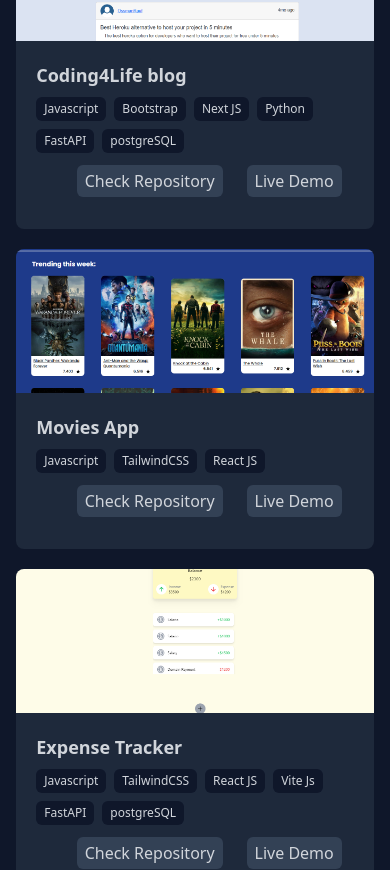
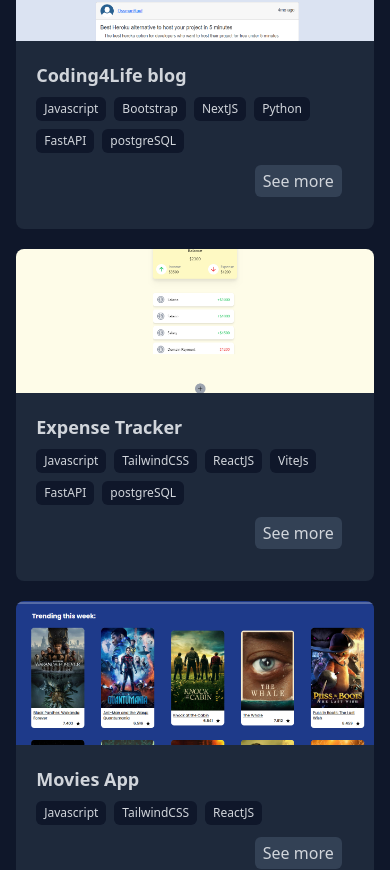
Before and after one commit to OssmanRauf/Portfolio, a Next.js app: page / in a window 390 px wide. Shown: the part 1002-1872 px from the top of the page. Built offline with nearby package versions, Linux system fonts and the light colour scheme.

Commit message:
Adding see more modal

```diff
--- /dev/null
+++ b/components/Modal.jsx
@@ -0,0 +1,65 @@
+import projects from "../data/projects";
+const Modal = ({ index, setShowModal }) => {
+	const project = projects[index];
+	return (
+		<>
+			<div class="modal bg-gray-600 bg-opacity-60 fixed w-full h-full top-0 left-0 flex items-center justify-center z-10">
+				<div class=" bg-slate-900 text-gray-300 w-11/12 md:max-w-4xl mx-auto rounded shadow-lg z-40 overflow-y-auto">
+					<div className="w-full p-2 flex justify-end">
+						<button
+							onClick={() => {
+								setShowModal(false);
+							}}
+							className="right-0">
+							<svg
+								fill="none"
+								stroke="white"
+								stroke-width="1.5"
+								width="25px"
+								viewBox="0 0 24 24"
+								xmlns="http://www.w3.org/2000/svg"
+								aria-hidden="true">
+								<path
+									stroke-linecap="round"
+									stroke-linejoin="round"
+									d="M6 18L18 6M6 6l12 12"></path>
+							</svg>
+						</button>
+					</div>
+					<div class="m-2 modal-content py-4 text-left px-6 z-50 flex flex-col md:flex-row">
+						<div className="w-11/12 md:w-1/2 px-2 mx-auto my-2">
+							<iframe
+								className="w-full h-52 md:60 rounded-2xl"
+								src={`https://www.youtube.com/embed/${project.embedded}?modestbranding=1&rel=0`}
+								title="YouTube video player"
+								frameborder="0"
+								allow="accelerometer; autoplay; clipboard-write; encrypted-media; gyroscope; picture-in-picture; web-share"
+								allowFullScreen="true"></iframe>
+						</div>
+						<div className="w-full md:w-1/2 px-2 mx-auto my-2">
+							<h3 className="text-lg md:text-xl mb-2 md:mb-3 font-semibold">
+								{project.title}
+							</h3>
+							<p className="flex flex-wrap gap-2 flex-row items-center justify-start text-xs md:text-sm ">
+								{project.technologies.map((techName, index) => {
+									return (
+										<span
+											key={index}
+											className="inline-block px-2 py-1 bg-slate-600 rounded-md">
+											{techName}
+										</span>
+									);
+								})}
+							</p>
+							<p className="text-justify pt-2 md:pt-0 px-1 text-sm md:text-base">
+								{project.description}
+							</p>
+						</div>
+					</div>
+				</div>
+			</div>
+		</>
+	);
+};
+
+export default Modal;
--- a/components/Portfolio.jsx
+++ b/components/Portfolio.jsx
@@ -1,15 +1,20 @@
 import PortfolioItem from "./PortfolioItem";
 import projects from "../data/projects";
 
-const Portfolio = () => {
+const Portfolio = ({ handleClick }) => {
 	return (
 		<div id="portfolio">
 			<h2 className="text-indigo-500 flex flex-row text-2xl md:text-3xl mb-1 md:mb-3 font-bold pb-3">
 				My Recent Work
 			</h2>
 			<div className="grid grid-cols-1 md:grid-cols-2 gap-5 pb-7">
-				{projects.map((project) => (
-					<PortfolioItem key={project.title} project={project} />
+				{projects.map((project, index) => (
+					<PortfolioItem
+						handleClick={handleClick}
+						key={index}
+						index={index}
+						project={project}
+					/>
 				))}
 			</div>
 		</div>
--- a/components/PortfolioItem.jsx
+++ b/components/PortfolioItem.jsx
@@ -1,4 +1,4 @@
-const PortfolioItem = ({ project }) => {
+const PortfolioItem = ({ project, handleClick, index }) => {
 	return (
 		<div className="bg-slate-800 rounded-lg overflow-hidden">
 			<img
@@ -11,10 +11,10 @@ const PortfolioItem = ({ project }) => {
 					{project.title}
 				</h3>
 				<p className="flex flex-wrap gap-2 flex-row items-center justify-start text-xs md:text-sm ">
-					{project.technologies.map((techName) => {
+					{project.technologies.map((techName, index) => {
 						return (
 							<span
-								key={techName}
+								key={index}
 								className="inline-block px-2 py-1 bg-slate-900 rounded-md">
 								{techName}
 							</span>
@@ -22,24 +22,13 @@ const PortfolioItem = ({ project }) => {
 					})}
 				</p>
 				<p className="flex justify-end">
-					<a
-						href={project.repositoryUrl}
-						className="button"
-						target="_blank"
-						rel="noreferrer">
-						<button className="rounded-md bg-slate-700 px-2 py-1 m-3">
-							Check Repository
-						</button>
-					</a>
-					<a
-						href={project.liveDemoUrl}
-						className="button"
-						target="_blank"
-						rel="noreferrer">
-						<button className="rounded-md bg-slate-700 px-2 py-1 m-3">
-							Live Demo
-						</button>
-					</a>
+					<button
+						onClick={() => {
+							handleClick(index);
+						}}
+						className="rounded-md bg-slate-700 px-2 py-1 m-3">
+						See more
+					</button>
 				</p>
 			</div>
 		</div>
--- a/data/projects.js
+++ b/data/projects.js
@@ -1,23 +1,20 @@
-export default [{
+export default [
+	{
 		imageUrl: "/assets/coding4life.png",
 		title: "Coding4Life blog",
 		technologies: [
 			"Javascript",
 			"Bootstrap",
-            "Next JS",
+			"NextJS",
 			"Python",
 			"FastAPI",
 			"postgreSQL",
 		],
 		liveDemoUrl: "https://coding4life.org",
 		repositoryUrl: "https://github.com/OssmanRauf/coding4life-frontendt",
-    },
-    {
-        imageUrl: "/assets/MoviesAPP.png",
-        title: "Movies App",
-        technologies: ["Javascript", "TailwindCSS", "React JS"],
-        liveDemoUrl: "https://ossmanrauf.github.io/BreakingBadCast/",
-        repositoryUrl: "https://github.com/OssmanRauf/BreakingBadCast",
+		embedded: "dQw4w9WgXcQ",
+		description:
+			"A blog for developers where everyone can write their ideas, features like comments, add/delete/edit a post (only admins), Login, Register and the abillity to become an admin to write post by requesting and being accepted (by the super admin) are all build by me.",
 	},
 
 	{
@@ -26,13 +23,25 @@ export default [{
 		technologies: [
 			"Javascript",
 			"TailwindCSS",
-            "React JS",
-            "Vite Js",
+			"ReactJS",
+			"ViteJs",
 			"FastAPI",
 			"postgreSQL",
 		],
 		liveDemoUrl: "https://coding4life.org",
 		repositoryUrl: "https://github.com/OssmanRauf/coding4life-frontendt",
+		embedded: "dQw4w9WgXcQ",
+		description:
+			"Expence tracker to track your income and expences, include features like Login, Register, add and expence or an income which refletcs on your balance",
+	},
+	{
+		imageUrl: "/assets/MoviesAPP.png",
+		title: "Movies App",
+		technologies: ["Javascript", "TailwindCSS", "ReactJS"],
+		liveDemoUrl: "https://ossmanrauf.github.io/BreakingBadCast/",
+		repositoryUrl: "https://github.com/OssmanRauf/BreakingBadCast",
+		embedded: "dQw4w9WgXcQ",
+		description: "",
 	},
 	{
 		imageUrl: "/assets/BreakingBad.png",
@@ -40,5 +49,6 @@ export default [{
 		technologies: ["Javascript", "CSS", "React JS"],
 		liveDemoUrl: "https://ossmanrauf.github.io/BreakingBadCast/",
 		repositoryUrl: "https://github.com/OssmanRauf/BreakingBadCast",
+		embedded: "dQw4w9WgXcQ",
 	},
 ];
--- a/pages/index.jsx
+++ b/pages/index.jsx
@@ -5,7 +5,17 @@ import AboutMe from "../components/AboutMe";
 import Footer from "../components/Footer";
 import NavBar from "../components/NavBar";
 import Head from "next/head";
+import Modal from "../components/Modal";
+import { useState } from "react";
 export default function Home() {
+	const [index, setIndex] = useState();
+	const [showModal, setShowModal] = useState(false);
+
+	const handleClick = (i) => {
+		console.log(i);
+		setIndex(i);
+		setShowModal(true);
+	};
 	return (
 		<>
 			<Head>
@@ -18,10 +28,11 @@ export default function Home() {
 				<div className="max-w-5xl w-11/12 mx-auto">
 					<Introduction />
 					<Myskills />
-					<Portfolio />
+					<Portfolio handleClick={handleClick} setIndex={setIndex} />
 					<AboutMe />
 					<Footer />
 				</div>
+				{showModal ? <Modal setShowModal={setShowModal} index={index} /> : ""}
 			</div>
 		</>
 	);
```
Lines whose indentation alone changed are shown as unchanged.
